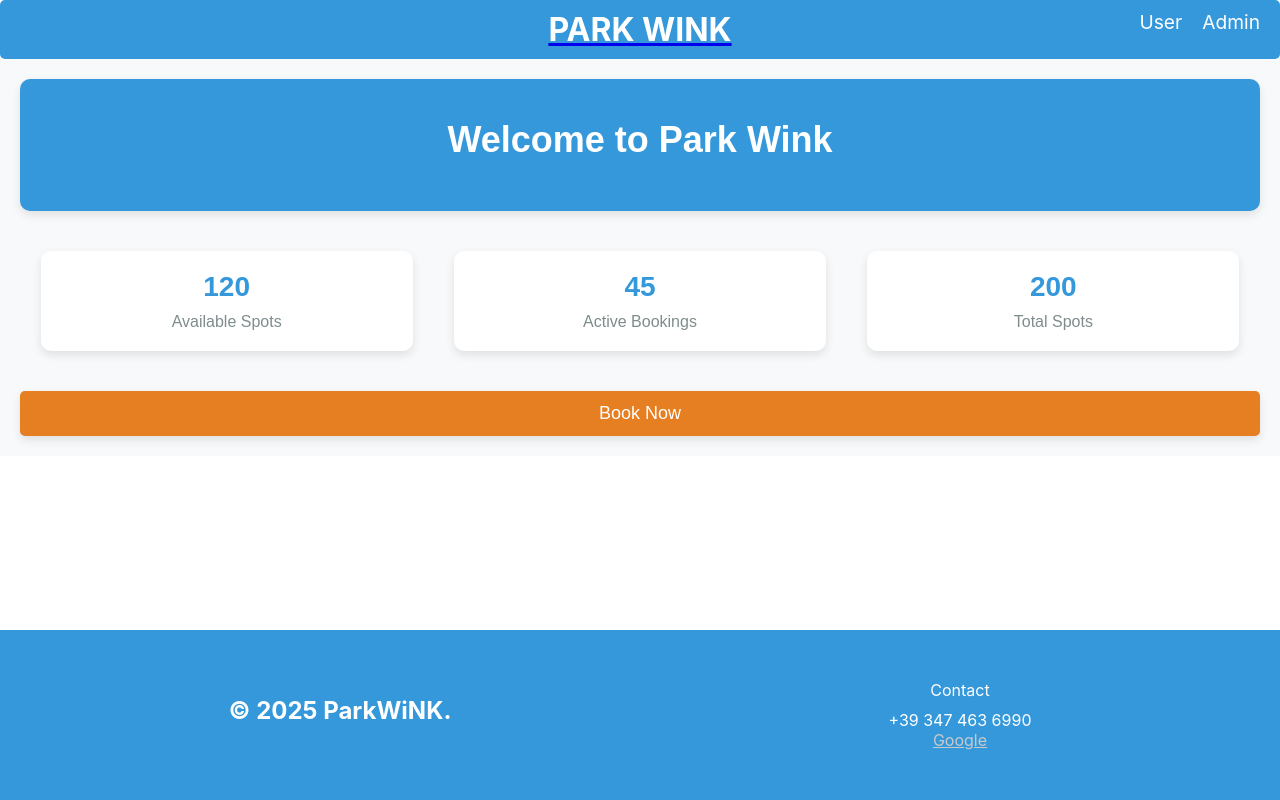
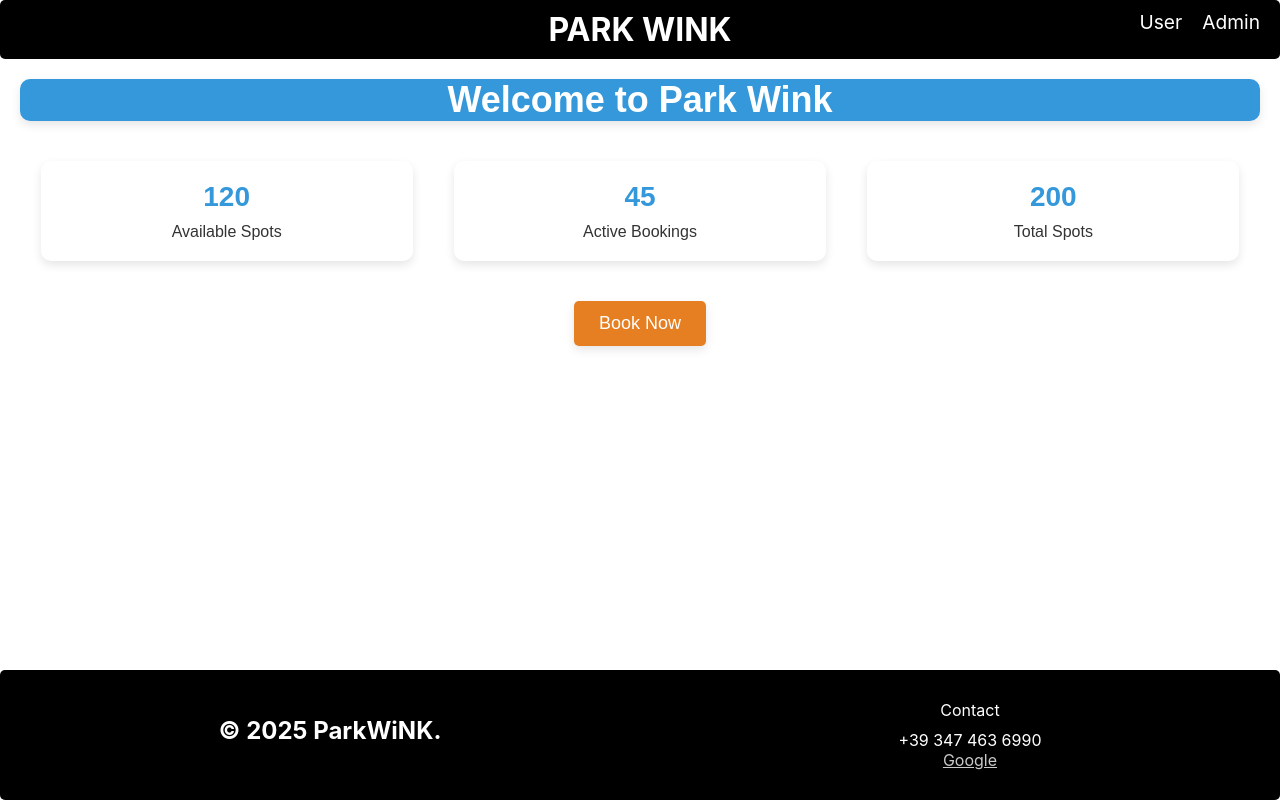
Before and after one commit to rahat-sadek/parkwink-frontend, a React (Create React App) app: page / in a window 1280 px wide. Built offline with nearby package versions, Linux system fonts and the light colour scheme.

Commit message:
Graphical enhancement

```diff
--- a/public/mock/mockData.json
+++ b/public/mock/mockData.json
@@ -1,4 +1,5 @@
 {
-    "name": "Mario Rossi",
+    "name": "Mario",
+    "surname": "Rossi",
     "age": 30
     }
--- a/src/App.css
+++ b/src/App.css
@@ -38,6 +38,7 @@
 }
 
 * {
+  text-decoration: none;
   margin: 0;
   padding: 0;
   box-sizing: border-box;
--- a/src/pages/LoginForm.jsx
+++ b/src/pages/LoginForm.jsx
@@ -21,12 +21,12 @@ const LoginForm = () => {
     e.preventDefault();
 
     if (formData.username === '' || formData.password === '') {
-      setError('Entrambi i campi sono obbligatori.');
+      setError('Both fields are required');
       return;
     }
 
     setError('');
-    console.log('Dati inviati:', formData);
+    console.log('Data sent:', formData);
   };
 
   return (
@@ -34,7 +34,7 @@ const LoginForm = () => {
       <h2>Login</h2>
       <form onSubmit={handleSubmit}>
         <div className="form-group">
-          <label htmlFor="username">Nome Utente</label>
+          <label htmlFor="username">Username</label>
           <input
             type="text"
             id="username"
@@ -42,7 +42,7 @@ const LoginForm = () => {
             value={formData.username}
             onChange={handleInputChange}
             required
-            placeholder="Inserisci il nome utente"
+            placeholder="Insert your username"
           />
         </div>
 
@@ -55,14 +55,14 @@ const LoginForm = () => {
             value={formData.password}
             onChange={handleInputChange}
             required
-            placeholder="Inserisci la password"
+            placeholder="Insert your password"
           />
         </div>
 
         {error && <p className="error-message">{error}</p>}
 
         <div className="form-group">
-          <button type="submit">Accedi</button>
+          <button type="submit">Login</button>
         </div>
       </form>
     </div>
--- a/src/pages/RegisterForm.jsx
+++ b/src/pages/RegisterForm.jsx
@@ -1,44 +1,37 @@
 import React, { useState } from 'react';
-import '../styles/RegisterForm.css';  // Aggiungi il file CSS per lo stile
+import '../styles/RegisterForm.css';
 
 const RegisterForm = () => {
-  // Stato per memorizzare i dati del form
   const [formData, setFormData] = useState({
     username: '',
     password: '',
     confirmPassword: ''
   });
 
-  // Stato per gestire gli errori di validazione
   const [error, setError] = useState('');
 
-  // Funzione per gestire il cambiamento dei campi
   const handleInputChange = (e) => {
     const { name, value } = e.target;
     setFormData({
       ...formData,
-      [name]: value // Aggiorna solo il campo che è cambiato
+      [name]: value
     });
   };
 
-  // Funzione per gestire l'invio del form
   const handleSubmit = (e) => {
     e.preventDefault();
-
-    // Validazione dei dati del form
     if (formData.username === '' || formData.email === '' || formData.password === '' || formData.confirmPassword === '') {
-      setError('Tutti i campi sono obbligatori.');
+      setError('All fields are mandatory.');
       return;
     }
 
     if (formData.password !== formData.confirmPassword) {
-      setError('Le password non corrispondono.');
+      setError('The passwords do not match.');
       return;
     }
 
     setError('');
-    console.log('Dati inviati:', formData);
-    // Qui puoi aggiungere la logica per inviare i dati a un server o API
+    console.log('Data sent:', formData);
   };
 
   return (
@@ -46,7 +39,7 @@ const RegisterForm = () => {
       <h2>Registrazione</h2>
       <form onSubmit={handleSubmit}>
         <div className="form-group">
-          <label htmlFor="username">Nome Utente</label>
+          <label htmlFor="username">Username</label>
           <input
             type="text"
             id="username"
@@ -54,7 +47,7 @@ const RegisterForm = () => {
             value={formData.username}
             onChange={handleInputChange}
             required
-            placeholder="Inserisci il nome utente"
+            placeholder="Enter your username"
           />
         </div>
 
@@ -67,7 +60,7 @@ const RegisterForm = () => {
             value={formData.password}
             onChange={handleInputChange}
             required
-            placeholder="Crea una password"
+            placeholder="Create a password"
           />
         </div>
 
@@ -80,14 +73,14 @@ const RegisterForm = () => {
             value={formData.confirmPassword}
             onChange={handleInputChange}
             required
-            placeholder="Conferma la tua password"
+            placeholder="Confirm your password"
           />
         </div>
 
         {error && <p className="error-message">{error}</p>}
 
         <div className="form-group">
-          <button type="submit">Registrati</button>
+          <button type="submit">Register</button>
         </div>
       </form>
     </div>
--- a/src/pages/UserPage.jsx
+++ b/src/pages/UserPage.jsx
@@ -5,19 +5,19 @@ import "../styles/UserPage.css";
 const UserPage = () => {
   const [userData, setUserData] = useState(null);
   const [loading, setLoading] = useState(true);
-  const [error, setError] = useState(null);      // Stato per gli errori
+  const [error, setError] = useState(null);
 
   useEffect(() => {
-    // Funzione per fare la chiamata API
+      // Function to make the API call
     const fetchUserData = async () => {
       try {
         const response = await axios.get("mock/mockData.json");
         setUserData(response.data);
       } catch (err) {
-        setError("Errore nel caricamento dei dati.");
-        console.error("Errore:", err);
+        setError("Error loading data.");
+        console.error("Error:", err);
       } finally {
-        setLoading(false);  // Imposta il loading su false una volta che la chiamata è completata
+        setLoading(false);
       }
     };
 
@@ -39,8 +39,9 @@ const UserPage = () => {
 
   return (
     <div className="infoUtente">
-      <p>Nome: {userData.name}</p>
-      <p>Età: {userData.age}</p>
+      <p>Name: {userData.name}</p>
+      <p>Surname: {userData.surname}</p>
+      <p>Age: {userData.age}</p>
     </div>
   );
 };
--- a/src/styles/Footer.css
+++ b/src/styles/Footer.css
@@ -1,11 +1,11 @@
 footer {
-    background-color: #3498db;
+    background-color: black;
     color: white;
-    padding: 20px;
     text-align: center;
     position: fixed;
     bottom: 0;
     width: 100%;
+    border-radius: 5px;
 }
 
 .footer-content {
--- a/src/styles/Header.css
+++ b/src/styles/Header.css
@@ -3,7 +3,7 @@ header {
   justify-content: center;
   align-items: center;
   padding: 10px 20px;
-  background-color: #3498db;
+  background-color: black;
   color: white;
   border-radius: 5px;
   position: relative;
@@ -41,7 +41,6 @@ nav {
 
 .nav-links a {
   color: white;
-  text-decoration: none;
   font-size: 1.2rem;
   transition: color 0.3s;
 }
--- a/src/styles/HomePage.css
+++ b/src/styles/HomePage.css
@@ -2,21 +2,20 @@
     font-family: 'Arial', sans-serif;
     color: #333;
     padding: 20px;
-    background-color: #f8f9fa;
+
 }
 
 .homepage-header {
     text-align: center;
     background-color: #3498db;
     color: white;
-    padding: 40px 20px;
+    padding: 0px!important;
     border-radius: 10px;
     box-shadow: 0 4px 10px rgba(0, 0, 0, 0.1);
 }
 
 .homepage-header h1 {
     font-size: 36px;
-    margin-bottom: 10px;
 }
 
 .homepage-header p {
@@ -46,7 +45,7 @@
 
 .stats-card p {
     font-size: 16px;
-    color: #7f8c8d;
+    color: #333;
 }
 
 .cta-section {
@@ -57,6 +56,7 @@
 .cta-section button {
     background-color: #e67e22;
     color: white;
+    width: auto;
     padding: 12px 25px;
     font-size: 18px;
     border: none;
--- a/src/styles/LoginForm.css
+++ b/src/styles/LoginForm.css
@@ -1,20 +1,16 @@
-/* Styling per la pagina di login */
 .login-form {
-  display: flex;
   flex-direction: column;
   align-items: center;
   max-width: 400px;
   margin: 50px auto;
   padding: 20px;
-  background-color: #ffffff; /* Cambiato in bianco per un aspetto più pulito */
-  border-radius: 10px; /* Raggio maggiore per abbinarsi con la homepage */
-  box-shadow: 0 4px 10px rgba(0, 0, 0, 0.1);
+  background-color: #ffffff;
 }
 
 h2 {
   font-size: 1.8rem;
   margin-bottom: 20px;
-  color: #3498db; /* Colore coerente con la homepage */
+  color: #3498db;
 }
 
 .form-group {
@@ -25,7 +21,7 @@ h2 {
 label {
   font-size: 1rem;
   margin-bottom: 5px;
-  color: #333; /* Colore scuro per migliorare la leggibilità */
+  color: #333;
 }
 
 input {
@@ -34,20 +30,19 @@ input {
   font-size: 1rem;
   border: 1px solid #ccc;
   border-radius: 4px;
-  background-color: #f8f9fa; /* Colore più chiaro per gli input */
+  background-color: #f8f9fa;
   transition: border-color 0.3s ease-in-out;
 }
 
 input:focus {
   outline: none;
-  border-color: #3498db; /* Colore del bordo coerente con la homepage */
+  border-color: #3498db;
 }
 
 button {
   width: 100%;
   padding: 12px;
-  background-color: #3498db; /* Colore principale della homepage */
-  color: white;
+  background-color: #3498db;
   border: none;
   border-radius: 4px;
   font-size: 1.1rem;
@@ -56,84 +51,12 @@ button {
 }
 
 button:hover {
-  background-color: #2980b9; /* Colore hover coerente con il tema */
+  background-color: #2980b9;
 }
 
 .error-message {
-  color: #e74c3c; /* Colore rosso chiaro per i messaggi di errore */
+  color: #e74c3c;
   font-size: 0.9rem;
   margin-bottom: 10px;
   text-align: center;
 }
-
-/* Styling globale per il resto della homepage */
-.homepage-container {
-  font-family: 'Arial', sans-serif;
-  color: #333;
-  padding: 20px;
-  background-color: #f8f9fa;
-}
-
-.homepage-header {
-  text-align: center;
-  background-color: #3498db; /* Colore principale della homepage */
-  color: white;
-  padding: 40px 20px;
-  border-radius: 10px;
-  box-shadow: 0 4px 10px rgba(0, 0, 0, 0.1);
-}
-
-.homepage-header h1 {
-  font-size: 36px;
-  margin-bottom: 10px;
-}
-
-.homepage-header p {
-  font-size: 18px;
-}
-
-.parking-stats {
-  display: flex;
-  justify-content: space-around;
-  margin: 40px 0;
-}
-
-.stats-card {
-  background-color: #ffffff;
-  padding: 20px;
-  border-radius: 10px;
-  width: 30%;
-  text-align: center;
-  box-shadow: 0 4px 10px rgba(0, 0, 0, 0.1);
-}
-
-.stats-card h3 {
-  font-size: 28px;
-  color: #3498db;
-  margin-bottom: 10px;
-}
-
-.stats-card p {
-  font-size: 16px;
-  color: #7f8c8d;
-}
-
-.cta-section {
-  text-align: center;
-  margin-top: 30px;
-}
-
-.cta-section button {
-  background-color: #e67e22; /* Colore arancione coerente */
-  color: white;
-  padding: 12px 25px;
-  font-size: 18px;
-  border: none;
-  border-radius: 5px;
-  cursor: pointer;
-  box-shadow: 0 4px 10px rgba(0, 0, 0, 0.1);
-}
-
-.cta-section button:hover {
-  background-color: #d35400; /* Colore hover coerente */
-}
--- a/src/styles/RegisterForm.css
+++ b/src/styles/RegisterForm.css
@@ -1,4 +1,3 @@
-/* Styling per il form di registrazione */
 .register-form {
   display: flex;
   flex-direction: column;
@@ -7,8 +6,6 @@
   margin: 50px auto;
   padding: 20px;
   background-color: #ffffff;
-  border-radius: 10px;
-  box-shadow: 0 4px 10px rgba(0, 0, 0, 0.1);
 }
 
 h2 {
@@ -65,74 +62,3 @@ button:hover {
   margin-bottom: 10px;
   text-align: center;
 }
-
-.homepage-container {
-  font-family: 'Arial', sans-serif;
-  color: #333;
-  padding: 20px;
-  background-color: #f8f9fa;
-}
-
-.homepage-header {
-  text-align: center;
-  background-color: #3498db;
-  color: white;
-  padding: 40px 20px;
-  border-radius: 10px;
-  box-shadow: 0 4px 10px rgba(0, 0, 0, 0.1);
-}
-
-.homepage-header h1 {
-  font-size: 36px;
-  margin-bottom: 10px;
-}
-
-.homepage-header p {
-  font-size: 18px;
-}
-
-.parking-stats {
-  display: flex;
-  justify-content: space-around;
-  margin: 40px 0;
-}
-
-.stats-card {
-  background-color: #ffffff;
-  padding: 20px;
-  border-radius: 10px;
-  width: 30%;
-  text-align: center;
-  box-shadow: 0 4px 10px rgba(0, 0, 0, 0.1);
-}
-
-.stats-card h3 {
-  font-size: 28px;
-  color: #3498db;
-  margin-bottom: 10px;
-}
-
-.stats-card p {
-  font-size: 16px;
-  color: #7f8c8d;
-}
-
-.cta-section {
-  text-align: center;
-  margin-top: 30px;
-}
-
-.cta-section button {
-  background-color: #e67e22;
-  color: white;
-  padding: 12px 25px;
-  font-size: 18px;
-  border: none;
-  border-radius: 5px;
-  cursor: pointer;
-  box-shadow: 0 4px 10px rgba(0, 0, 0, 0.1);
-}
-
-.cta-section button:hover {
-  background-color: #d35400;
-}
```
